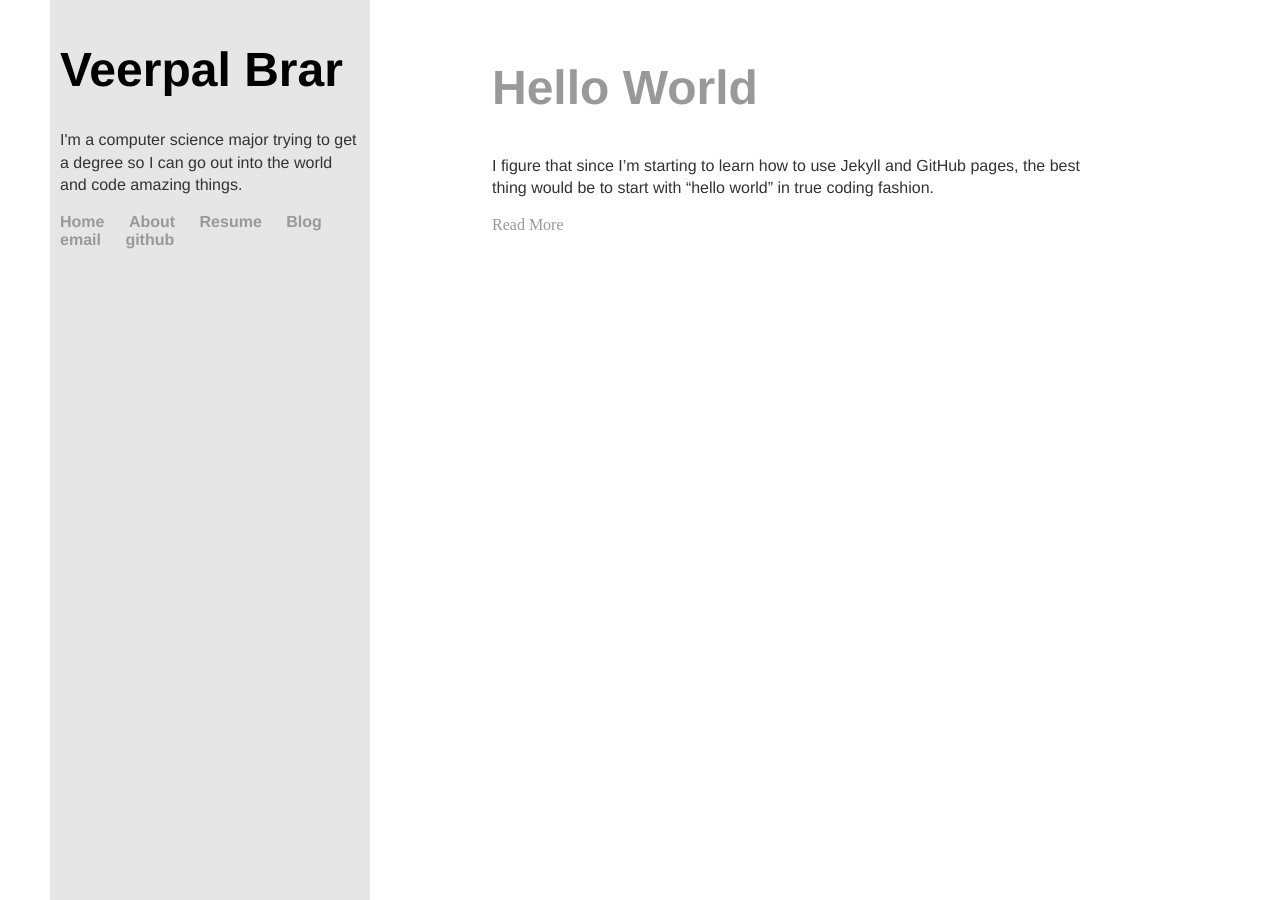
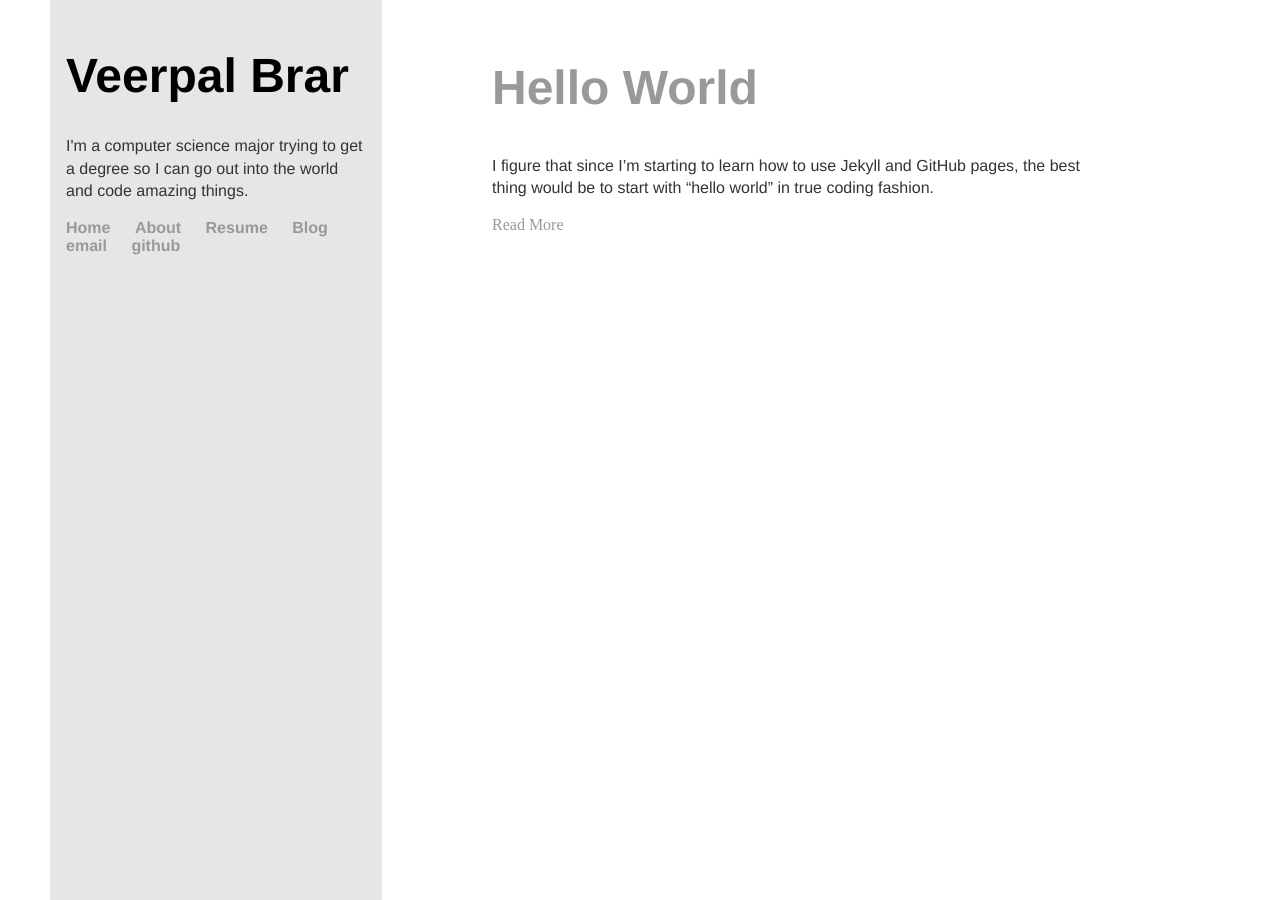
Before and after one commit to VeerpalBrar/VeerpalBrar.github.io, a Jekyll site: the page built from index.html, in a window 1280 px wide. Built offline with Jekyll 4.4.1, drawn with Linux system fonts in a browser that asks for light colours.

Commit message:
Update main.css

```diff
--- a/css/main.css
+++ b/css/main.css
@@ -49,7 +49,7 @@ ul.posts li {
     left:50px;
     width:300px;
     background:#E7E6E6;
-    padding: 10px;
+    padding: 1em;
  }
  .container {
     margin-left:300px;
```
